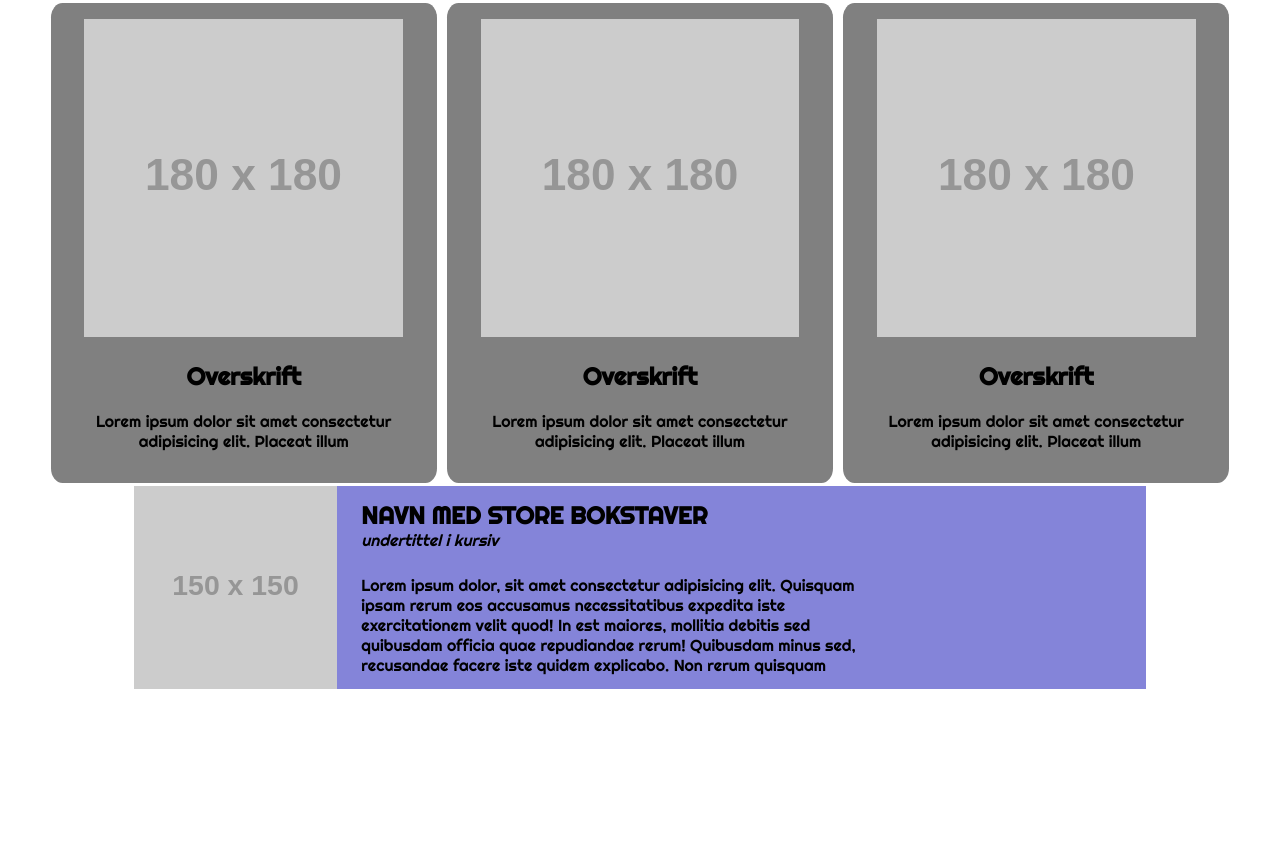
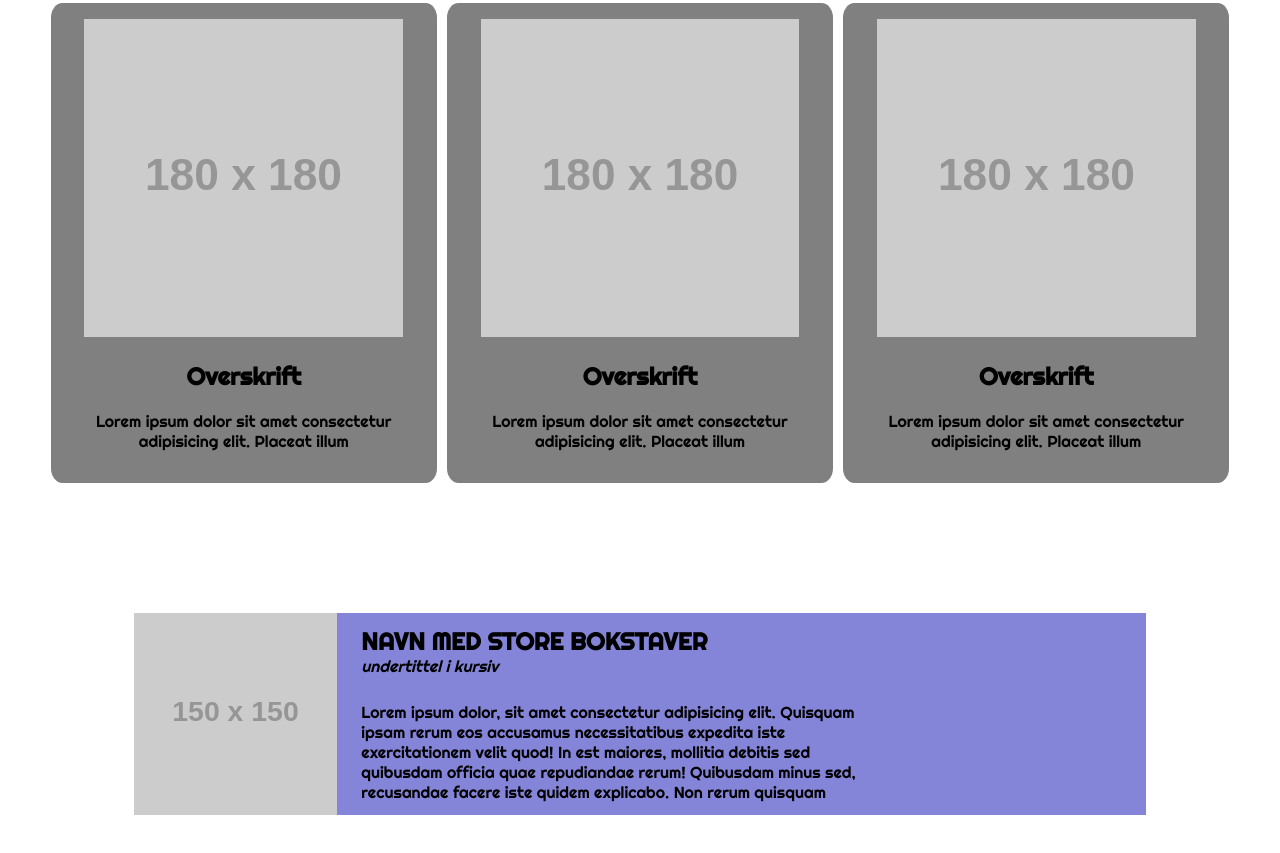
Before and after one commit to johangi/css_daxoppgave, a plain HTML site: page index.html in a window 1280 px wide. Shown: the part 495-1348 px from the top of the page. Before the commit the page ends 1192 px from the top, so only its background shows below. Drawn offline with Linux system fonts and the light colour scheme; placeholder pictures from the web are drawn by us.

Commit message:
fixing design

```diff
--- a/styles.css
+++ b/styles.css
@@ -3,6 +3,11 @@
 /* font-family: 'Righteous', cursive; */
 
 /* Styles */
+
+.profile {
+    margin-top: 10%;
+    margin-bottom: 10%;
+}
 
 /* Card */
 
```
